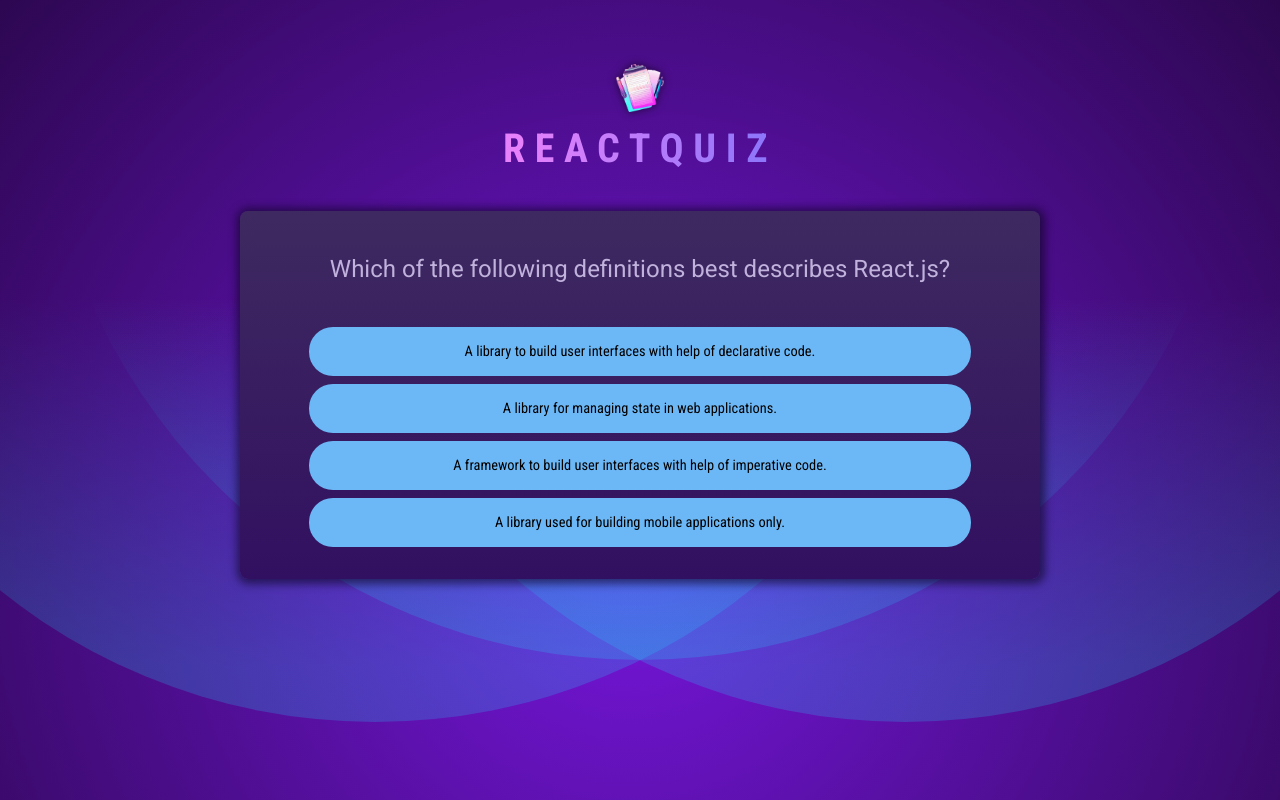
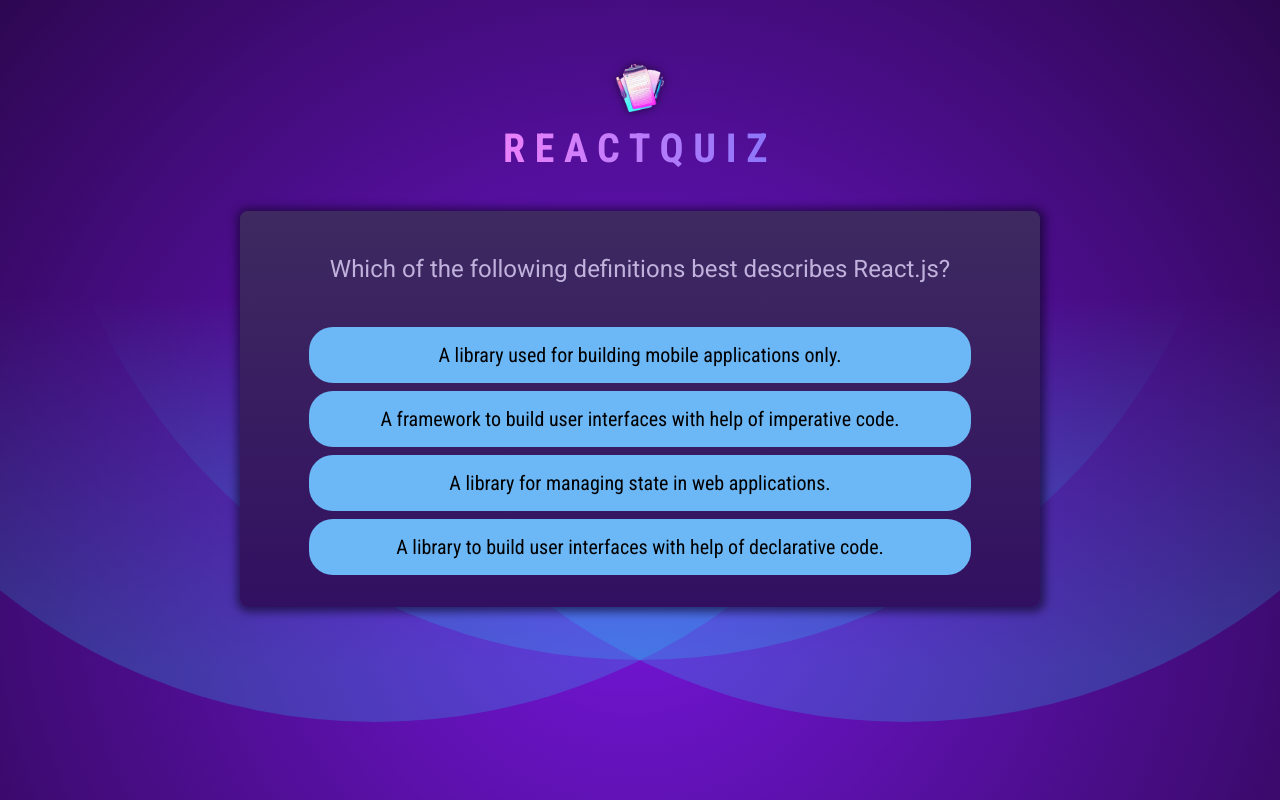
Before and after one commit to serotonine/react_practice_side_effect, a React (Vite) app: page / in a window 1280 px wide. Built offline with nearby package versions, Linux system fonts and the light colour scheme.

Commit message:
194. Shuffling Answers & Adding Quiz Logic.

```diff
--- a/src/components/Quiz.jsx
+++ b/src/components/Quiz.jsx
@@ -1,18 +1,40 @@
 import { useState } from "react";
 import QUESTIONS from "../questions.js";
+import quizComplete from "../assets/quiz-complete.png";
 
 export default function Quiz({}) {
+  // Stock answers.
   const [userAnswers, setUserAnswers] = useState([]);
+  // Number of user answers === index of answers array (QUESTIONS[activeQuestionIndex].answers).
   const activeQuestionIndex = userAnswers.length;
+  // Get Complete Quiz.
+  const quizIsComplete = userAnswers.length === QUESTIONS.length;
+  let shuffleAnswers;
+  if (!quizIsComplete) {
+    // Create a copy of initial answers arrays.
+    shuffleAnswers = [...QUESTIONS[activeQuestionIndex].answers];
+    // Shuffle it.
+    shuffleAnswers.sort(() => Math.random() - 0.5);
+  }
   function handleSelectAnswer(answer) {
     setUserAnswers((prevUserAnswers) => [...prevUserAnswers, answer]);
+  }
+  {
+    if (quizIsComplete) {
+      return (
+        <div id="summary">
+          <img src={quizComplete} alt="Quiz is complete" />
+          <h2>Quiz completed !</h2>
+        </div>
+      );
+    }
   }
   return (
     <div id="quiz">
       <div id="question">
         <h2>{QUESTIONS[activeQuestionIndex].text}</h2>
         <ul id="answers">
-          {QUESTIONS[activeQuestionIndex].answers.map((answer) => (
+          {shuffleAnswers.map((answer) => (
             <li key={answer} className="answer">
               <button onClick={() => handleSelectAnswer(answer)}>
                 {answer}
--- a/src/index.css
+++ b/src/index.css
@@ -1,11 +1,11 @@
-@import url('https://fonts.googleapis.com/css2?family=Roboto+Condensed:wght@400;700&family=Roboto:wght@400;700&display=swap');
+@import url("https://fonts.googleapis.com/css2?family=Roboto+Condensed:wght@400;700&family=Roboto:wght@400;700&display=swap");
 
 * {
   box-sizing: border-box;
 }
 
 html {
-  font-family: 'Roboto', sans-serif;
+  font-family: "Roboto", sans-serif;
   line-height: 1.5;
 
   color: #ebe7ef;
@@ -42,7 +42,7 @@
 }
 
 header h1 {
-  font-family: 'Roboto Condensed', sans-serif;
+  font-family: "Roboto Condensed", sans-serif;
   font-weight: bold;
   font-size: 2.5rem;
   letter-spacing: 0.6rem;
@@ -57,7 +57,7 @@
   max-width: 40rem;
   margin: 2rem auto;
   font-size: 0.8rem;
-  font-family: 'Roboto Condensed', sans-serif;
+  font-family: "Roboto Condensed", sans-serif;
   text-align: center;
 }
 
@@ -90,7 +90,7 @@
 }
 
 #question-overview {
-  font-family: 'Roboto Condensed', sans-serif;
+  font-family: "Roboto Condensed", sans-serif;
   font-size: 0.8rem;
   color: #9082a3;
   margin: 0;
@@ -128,7 +128,7 @@
 }
 
 #question h2 {
-  font-family: 'Roboto', sans-serif;
+  font-family: "Roboto", sans-serif;
   font-size: 1.5rem;
   font-weight: normal;
   margin: 0.5rem 0 2.5rem 0;
@@ -153,8 +153,8 @@
 .answer button {
   display: inline-block;
   width: 100%;
-  font-family: 'Roboto Condensed', sans-serif;
-  font-size: 0.9rem;
+  font-family: "Roboto Condensed", sans-serif;
+  font-size: 1.25rem;
   padding: 1rem 2rem;
   border: none;
   border-radius: 24px;
@@ -195,7 +195,7 @@
 }
 
 #skip-action button {
-  font-family: 'Roboto Condensed', sans-serif;
+  font-family: "Roboto Condensed", sans-serif;
   font-size: 1rem;
   border: none;
   background: transparent;
@@ -233,7 +233,7 @@
 }
 
 #summary h2 {
-  font-family: 'Roboto', sans-serif;
+  font-family: "Roboto", sans-serif;
   font-size: 3rem;
   text-align: center;
   margin: 0;
@@ -253,7 +253,7 @@
 }
 
 #summary h3 {
-  font-family: 'Roboto Condensed', sans-serif;
+  font-family: "Roboto Condensed", sans-serif;
   font-size: 1rem;
   margin: 0 auto;
   display: flex;
@@ -274,7 +274,7 @@
 
 #summary .user-answer {
   margin: 0.25rem 0;
-  font-family: 'Roboto Condensed', sans-serif;
+  font-family: "Roboto Condensed", sans-serif;
   font-weight: bold;
   color: #251e2f;
 }
@@ -309,13 +309,13 @@
 }
 
 #summary-stats .number {
-  font-family: 'Roboto Condensed', sans-serif;
+  font-family: "Roboto Condensed", sans-serif;
   font-size: 3rem;
   color: #594276;
 }
 
 #summary-stats .text {
-  font-family: 'Roboto Condensed', sans-serif;
+  font-family: "Roboto Condensed", sans-serif;
   text-transform: uppercase;
   font-size: 0.8rem;
   color: #30273a;
```
